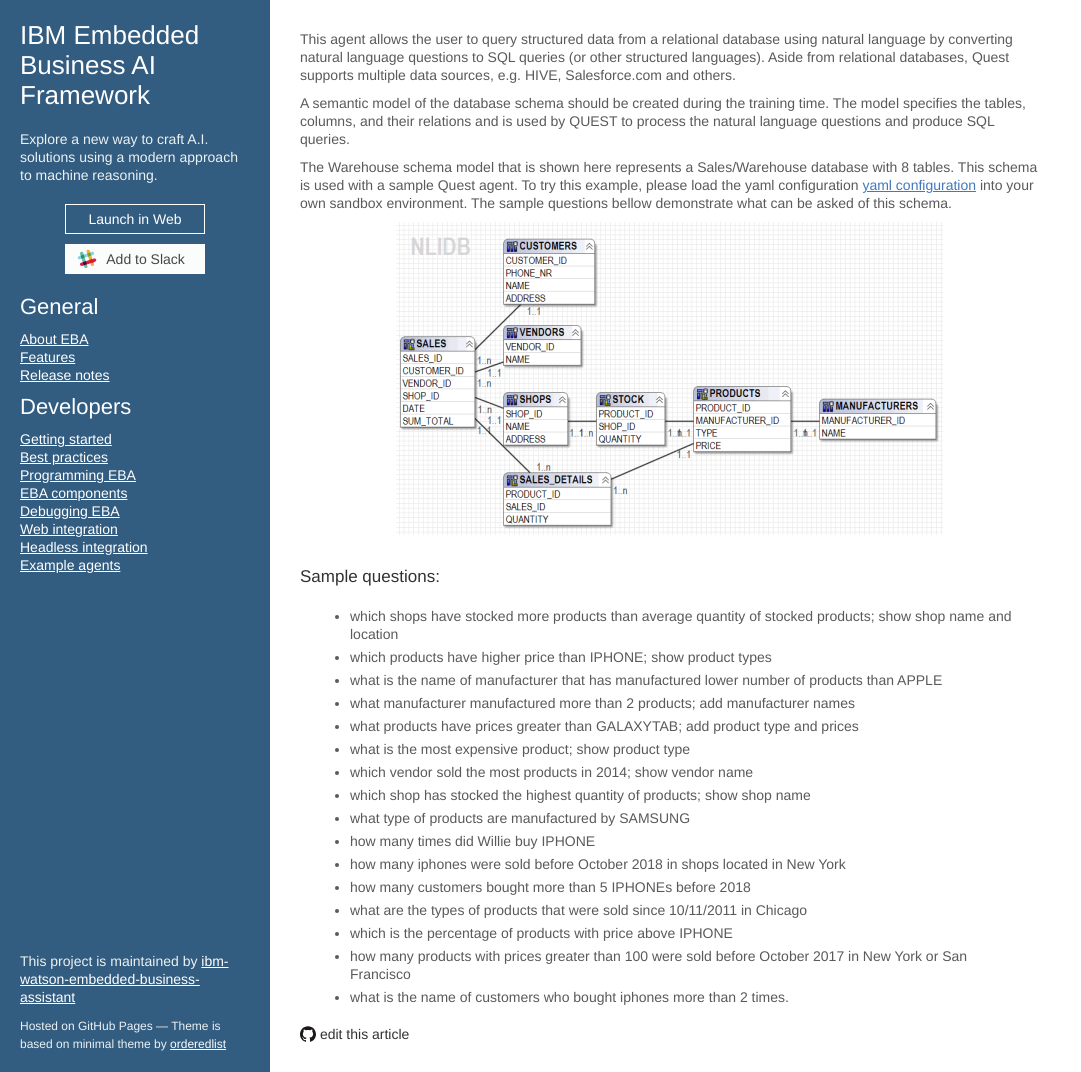
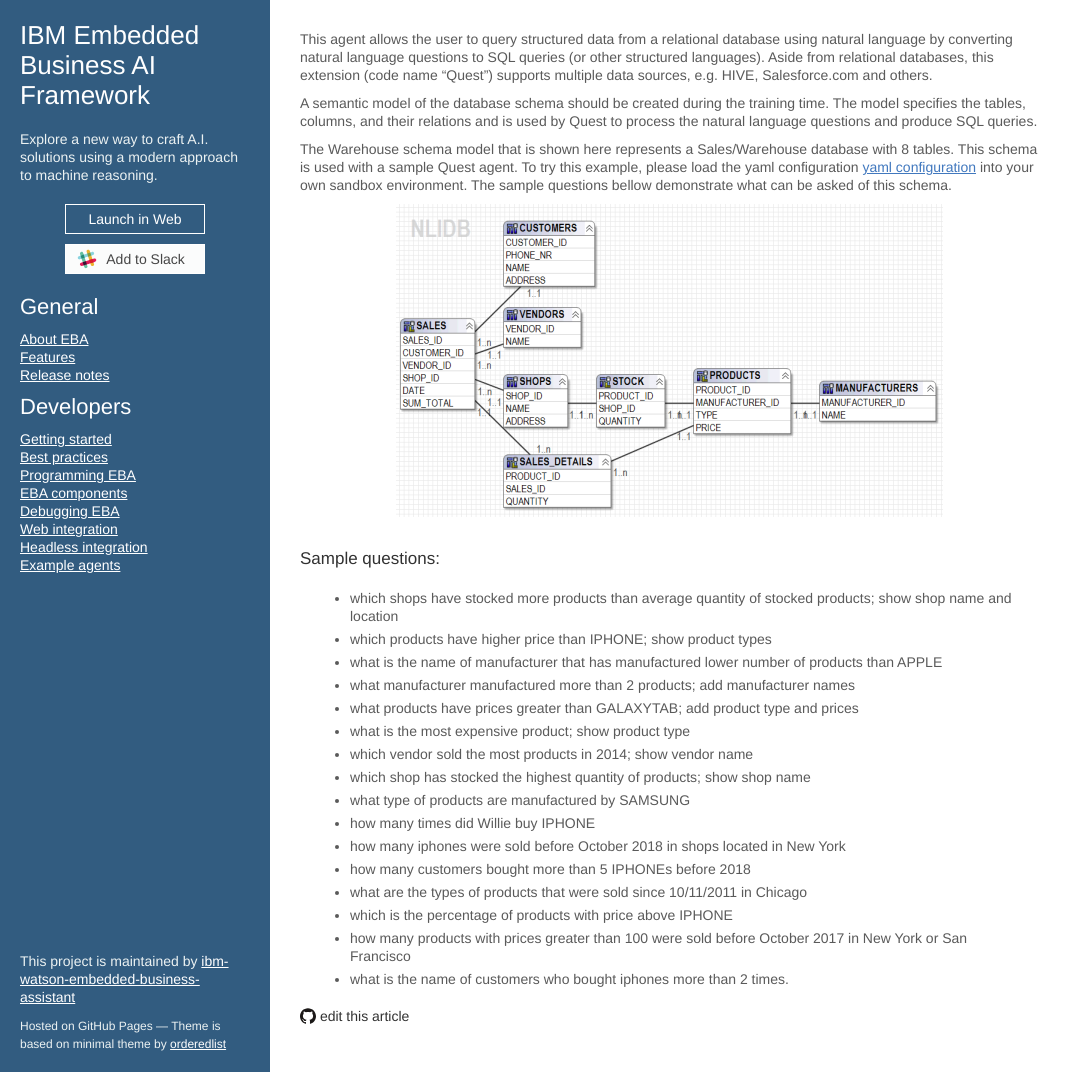
Before and after one commit to ibm-watson-embedded-business-assistant/eba-example-agents, a Jekyll site: the page built from samples/Quest.md, in a window 1280 px wide and 1072 px high. Shown: the whole window, without its empty margins (0-1081 px from the left). Built offline with Jekyll 4.4.1, drawn with Linux system fonts in a browser that asks for light colours; our own code applies the rules of GitHub Pages for plain Markdown files.

Commit message:
Update Quest.md

```diff
--- a/samples/Quest.md
+++ b/samples/Quest.md
@@ -1,6 +1,6 @@
-This agent allows the user to query structured data from a relational database using natural language by converting natural language questions to SQL queries (or other structured languages). Aside from relational databases, Quest supports multiple data sources, e.g. HIVE, Salesforce.com and others.
+This agent allows the user to query structured data from a relational database using natural language by converting natural language questions to SQL queries (or other structured languages). Aside from relational databases, this extension (code name "Quest") supports multiple data sources, e.g. HIVE, Salesforce.com and others.
 
-A semantic model of the database schema should be created during the training time. The model specifies the tables, columns, and their relations and is used by QUEST to process the natural language questions and produce SQL queries.
+A semantic model of the database schema should be created during the training time. The model specifies the tables, columns, and their relations and is used by Quest to process the natural language questions and produce SQL queries.
 
 The Warehouse schema model that is shown here represents a Sales/Warehouse database with 8 tables. This schema is used with a sample Quest agent. To try this example, please load the yaml configuration [yaml configuration](./Quest.yaml) into your own sandbox environment. The sample questions bellow demonstrate what can be asked of this schema.
 
```
